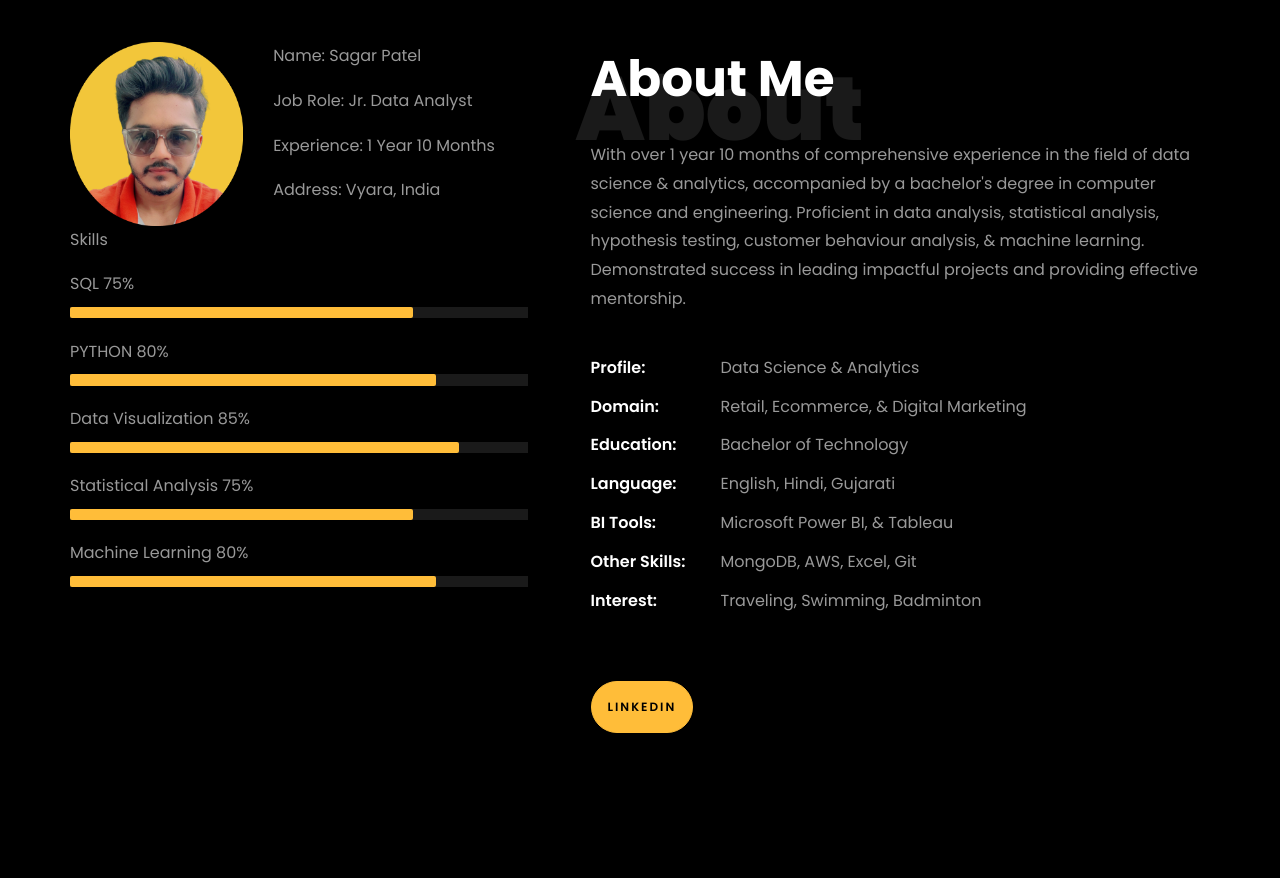
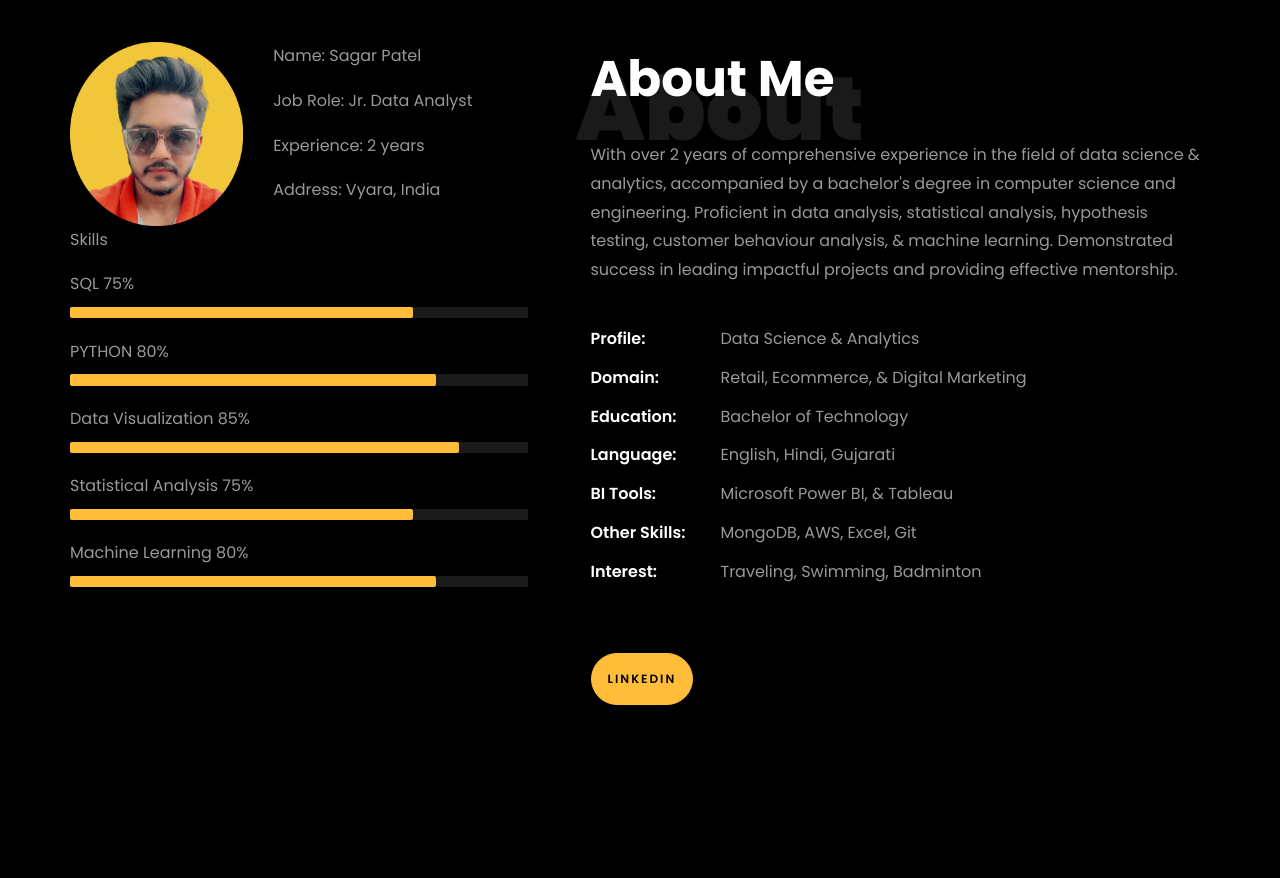
Before and after one commit to Sagar-1496/Sagar_portfolio.github.io, a plain HTML site: page index.html in a window 1280 px wide. Shown: the part 820-1698 px from the top of the page. Drawn offline with Linux system fonts and the light colour scheme; files whose address does not match are found by name.

Commit message:
Update index.html

```diff
--- a/index.html
+++ b/index.html
@@ -220,7 +220,7 @@
 									  <div class="about-info">
 										<p><span class="title-s">Name: </span> <span>Sagar Patel</span></p>
 										<p><span class="title-s">Job Role: </span> <span>Jr. Data Analyst</span></p>
-										<p><span class="title-s">Experience: </span> <span>1 Year 10 Months</span></p>
+										<p><span class="title-s">Experience: </span> <span>2 years</span></p>
 										<p><span class="title-s">Address: </span> <span>Vyara, India</span></p>
 									  </div>
 									</div>
@@ -269,7 +269,7 @@
 								<h1 class="big">About</h1>
 								<h2 class="mb-4">About Me</h2>
 
-								<p>With over 1 year 10 months of comprehensive experience in the field of data science & analytics, accompanied by a bachelor's degree in computer science and engineering.
+								<p>With over 2 years of comprehensive experience in the field of data science & analytics, accompanied by a bachelor's degree in computer science and engineering.
 									Proficient in data analysis, statistical analysis, hypothesis testing, customer behaviour analysis, &amp; machine learning.
 									Demonstrated success in leading impactful projects and providing effective mentorship.</p>
 								<ul class="about-info mt-4 px-md-0 px-2">
```
